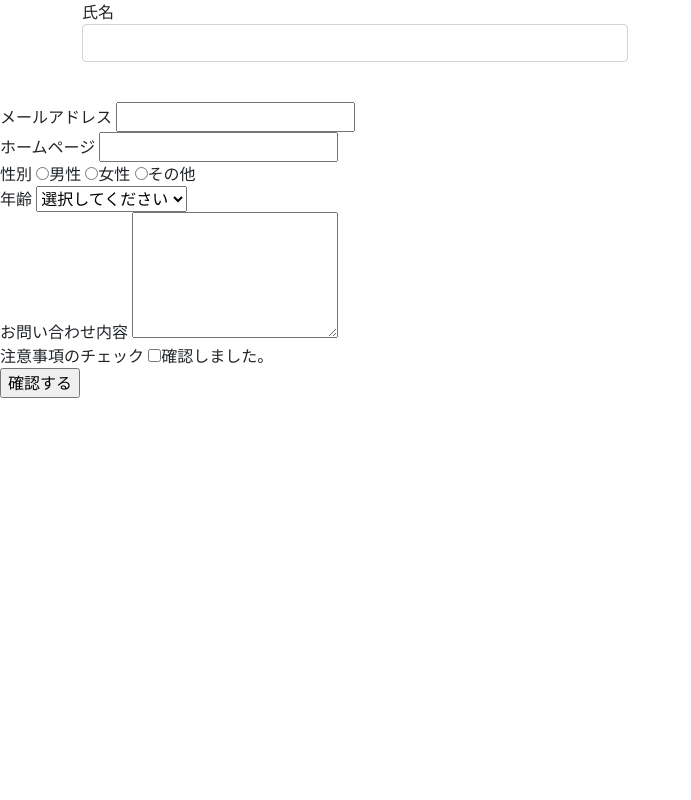
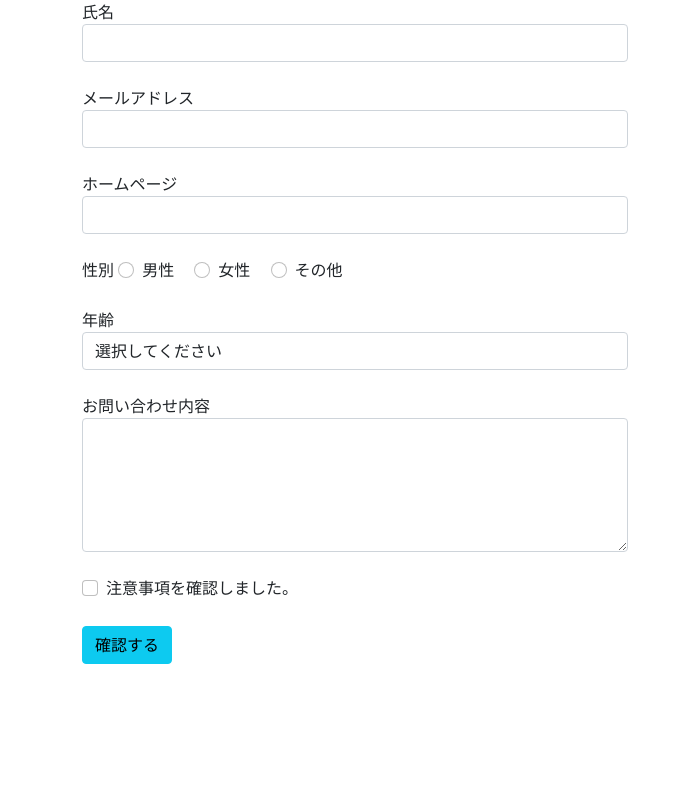
Before and after one commit to ymz-prog/php-study, a PHP site: page /form/input.php in a window 1280 px wide. Shown: the whole page, without its empty margins (0-691 px from the left). Run offline with PHP 8.4, Linux system fonts and the light colour scheme.

Commit message:
フォームにcss適用(bootstrap)とbasic認証用ファイル追加

```diff
--- a/form/input.php
+++ b/form/input.php
@@ -74,29 +74,42 @@ $token = $_SESSION['csrfToken'];
     <div class="form-group">
         <label for="your_name">氏名</label>
         <input type="text" class="form-control" id="your_name" name="your_name" value="<?php if (!empty($_POST['your_name'])) { echo h($_POST['your_name']);} ?>" required>
+    </div>
 
-    </div>
-</div>
-</div>
+<br>
+
+<div class="form-group">
+    <label for="email">メールアドレス</label>
+    <input type="email" class="form-control" id="email" name="email" value="<?php if (!empty($_POST['your_name'])) {echo h($_POST['email']);} ?>" required>
 </div>
 <br>
 
-メールアドレス
-<input type="email" name="email" value="<?php if (!empty($_POST['your_name'])) {echo h($_POST['email']);} ?>">
-<br>
-
-ホームページ
-<input type="url" name="url" value="<?php if(!empty($_POST['url'])){echo h($_POST['url']); }  ?>">
+<div class="form-group">
+    <label for="url">ホームページ</label>
+    <input type="url" class="form-control" id="url" name="url" value="<?php if(!empty($_POST['url'])){echo h($_POST['url']); }  ?>">
+</div>
 <br>
 
 性別
-<input type="radio" name="gender" value="0" <?php if( isset($_POST['gender']) && $_POST['gender'] === '0'): ?> checked <?php endif ;?>>男性
-<input type="radio" name="gender" value="1" <?php if( isset($_POST['gender']) && $_POST['gender'] === '1'): ?> checked <?php endif ;?>>女性
-<input type="radio" name="gender" value="2" <?php if( isset($_POST['gender']) && $_POST['gender'] === '2'): ?> checked <?php endif ;?>>その他
+<div class="form-check form-check-inline">
+    <input type="radio" class="form-check-input" id="gender1" name="gender" value="0" <?php if( isset($_POST['gender']) && $_POST['gender'] === '0'): ?> checked <?php endif ;?>>
+    <label class="form-check-label" for="gender1">男性</label>
+</div>
+<div class="form-check form-check-inline">
+    <input type="radio" class="form-check-input" id="gender2" name="gender" value="1" <?php if( isset($_POST['gender']) && $_POST['gender'] === '1'): ?> checked <?php endif ;?>>
+    <label class="form-check-label" for="gender2">女性</label>
+</div>
+<div class="form-check form-check-inline">
+    <input type="radio" class="form-check-input" id="gender3" name="gender" value="2" <?php if( isset($_POST['gender']) && $_POST['gender'] === '2'): ?> checked <?php endif ;?>>
+    <label class="form-check-label" for="gender3">その他</label>
+</div>
+
+<br>
 <br>
 
-年齢
-<select name="age" >
+<div class="form-group">
+<label for="age">年齢</label>
+<select class="form-control" id="age" name="age" >
     <option value="">選択してください</option>
     <option value="1" <?php if( isset($_POST['age']) && $_POST['age'] === '1'): ?> selected <?php endif ;?>>〜19歳</option>
     <option value="2" <?php if( isset($_POST['age']) && $_POST['age'] === '2'): ?> selected <?php endif ;?>>20〜29歳</option>
@@ -104,21 +117,32 @@ $token = $_SESSION['csrfToken'];
     <option value="4" <?php if( isset($_POST['age']) && $_POST['age'] === '4'): ?> selected <?php endif ;?>>40〜49歳</option>
     <option value="5" <?php if( isset($_POST['age']) && $_POST['age'] === '5'): ?> selected <?php endif ;?>>50〜59歳</option>
     <option value="6" <?php if( isset($_POST['age']) && $_POST['age'] === '6'): ?> selected <?php endif ;?>>60〜歳</option>
+</select>
+</div>
 
-</select>
-<br>
-お問い合わせ内容
-<textarea name="contact" rows="5"><?php if(!empty($_POST['contact'])){echo h($_POST['contact']); }  ?></textarea>
 <br>
 
-注意事項のチェック
-<input type="checkbox" name="caution" value="1">確認しました。
+<div class="form-group">
+    <label for="contact">お問い合わせ内容</label>
+    <textarea class="form-control" id="contact" name="contact" rows="5"><?php if(!empty($_POST['contact'])){echo h($_POST['contact']); }  ?></textarea>
+</div>
+
 <br>
 
-<input type="submit" name="btn_confirm" value="確認する">
+<div class="form-check">
+    <input class="form-check-input" type="checkbox" id="caution" name="caution" value="1">
+    <label class="form-check-label" for="caution">注意事項を確認しました。</label>
+</div>
+<br>
+
+<input class="btn btn-info" type="submit" name="btn_confirm" value="確認する">
 <input type="hidden" name="csrf" value="<?php echo h($token); ?>">
 
 </form>
+
+</div><!-- .col-md6 -->
+</div>
+</div>
 <?php endif; ?>
 
 <!-- 1 -->
```
Also changed, not shown: maintenance/tes.php (added, +10 -0 lines), maintenance/.htaccess (added), 1 other file.
